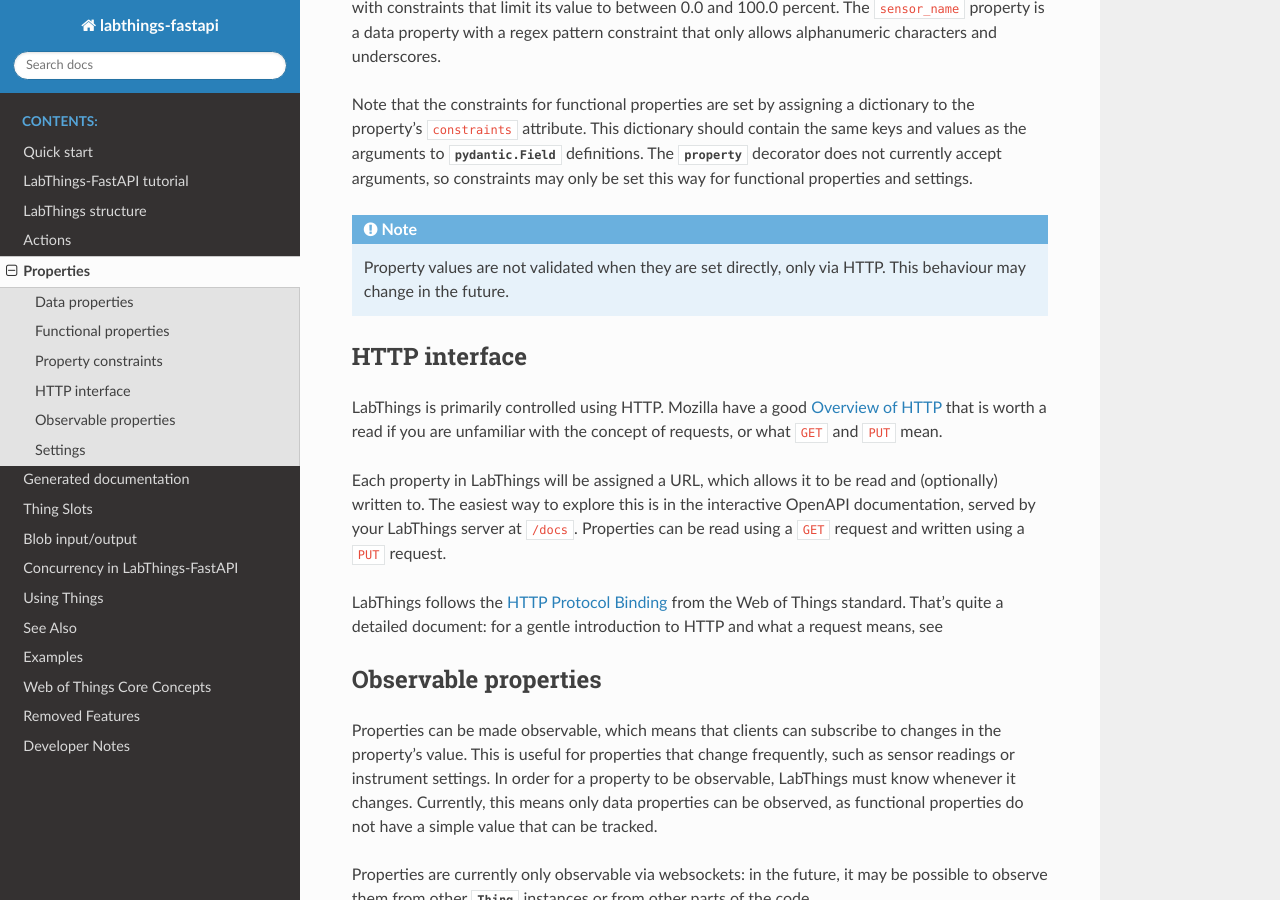
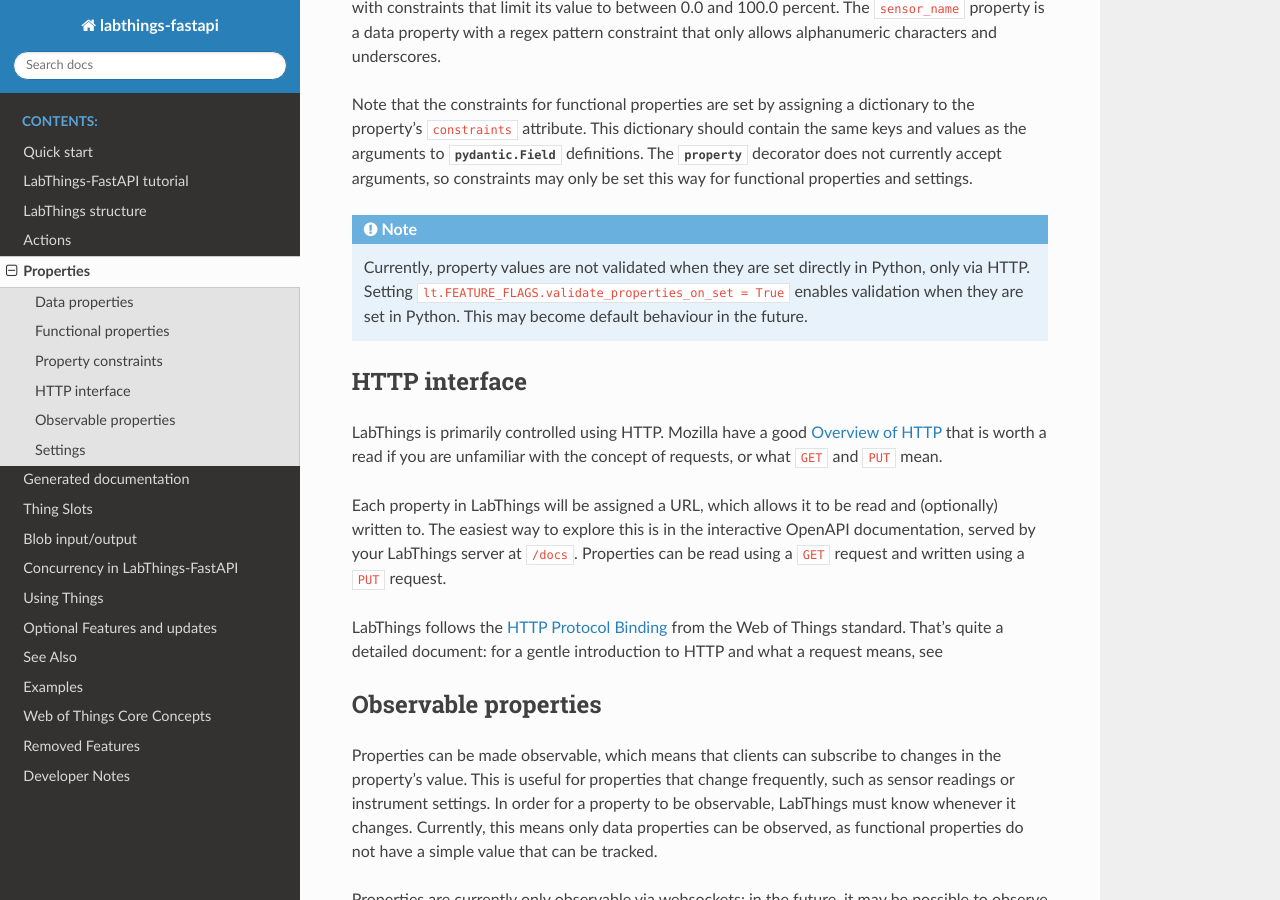
Before and after one commit to labthings/labthings-fastapi, a Sphinx documentation site: the page built from docs/source/properties.rst, in a window 1280 px wide and 900 px high, scrolled down 4305 px. Built offline with Sphinx 7.4.7 and the Read the Docs theme 3.1.0, drawn with Linux system fonts in a browser that asks for light colours; pages that are not in the unit, such as notebooks, are missing from menus; the version number is read from the project's files by our own code.

Commit message:
Document FEATURE_FLAGS

```diff
--- a/docs/source/index.rst
+++ b/docs/source/index.rst
@@ -15,6 +15,7 @@ Documentation for LabThings-FastAPI
    blobs.rst
    concurrency.rst
    using_things.rst
+   updates_and_features.rst
    see_also.rst
    examples.rst
    wot_core_concepts.rst
--- a/docs/source/properties.rst
+++ b/docs/source/properties.rst
@@ -165,7 +165,8 @@ Note that the constraints for functional properties are set by assigning a dicti
 
 .. note::
 
-    Property values are not validated when they are set directly, only via HTTP. This behaviour may change in the future.
+    Currently, property values are not validated when they are set directly in Python, only via HTTP.
+    Setting ``lt.FEATURE_FLAGS.validate_properties_on_set = True`` enables validation when they are set in Python. This may become default behaviour in the future.
 
 HTTP interface
 --------------
```
Also changed, not shown: docs/source/updates_and_features.rst (added, +28 -0 lines), 1 other file.
